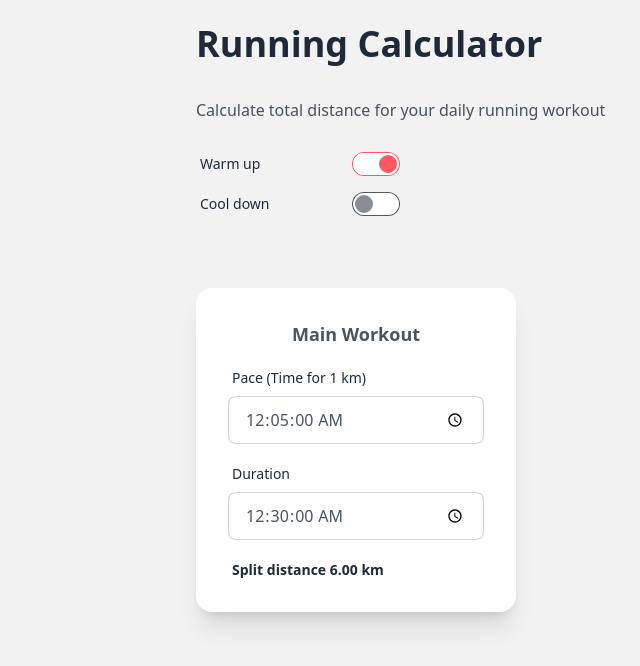
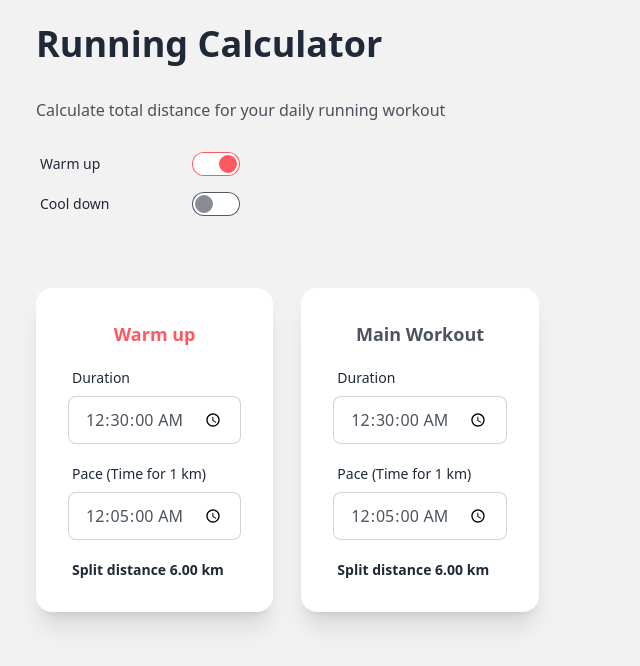
Before and after one commit to fabianschwab/runningCalculator, a SvelteKit app: page / in a window 1280 px wide. Both pictures are taken after a click on the label "Warm up". Shown: the top 666 px of the page, without its empty margins (220-860 px from the left). Built offline with nearby package versions, Linux system fonts and the light colour scheme.

Commit message:
general pace time component, warm up, cool down

```diff
--- /dev/null
+++ b/src/lib/components/PaceTime.svelte
@@ -0,0 +1,55 @@
+<script lang="ts">
+	import type { Snippet } from 'svelte';
+
+	let pace = $state('00:05:00');
+	let duration = $state('00:30:00');
+
+	let distance: number = $derived.by(() => {
+		let [paceHours, paceMinutes, paceSeconds] = pace.split(':').map(Number);
+		let [durationHours, durationMinutes, durationSeconds] = duration.split(':').map(Number);
+
+		let paceTime = paceHours * 3600 + paceMinutes * 60 + paceSeconds;
+		let durationTime = durationHours * 3600 + durationMinutes * 60 + durationSeconds;
+
+		return durationTime / paceTime;
+	});
+
+	type Props = {
+		children?: Snippet;
+	};
+
+	let { children }: Props = $props();
+</script>
+
+<div class="card max-w-xs bg-base-100 shadow-xl">
+	<div class="card-body inline-flex w-full flex-col gap-3">
+		<div class="w-full text-center text-lg font-bold">
+			{#if children}
+				{@render children()}
+			{:else}
+				Main Workout
+			{/if}
+		</div>
+		<label class="form-control w-full">
+			<div class="label">
+				<span class="label-text">Duration</span>
+			</div>
+			<input
+				step="1"
+				min="0"
+				bind:value={duration}
+				type="time"
+				class="input input-bordered w-full"
+			/>
+		</label>
+		<label class="form-control w-full">
+			<div class="label">
+				<span class="label-text">Pace (Time for 1 km)</span>
+			</div>
+			<input bind:value={pace} type="time" step="1" min="0" class="input input-bordered w-full" />
+		</label>
+		<div class="label-text ml-1 mt-2 font-semibold">
+			Split distance {distance.toFixed(2)} km
+		</div>
+	</div>
+</div>
--- a/src/routes/+layout.svelte
+++ b/src/routes/+layout.svelte
@@ -3,8 +3,6 @@
 	let { children } = $props();
 </script>
 
-<div class="prose m-auto max-w-md pt-6">
-	<h1>Running Calculator</h1>
-	<p>Calculate total distance for your daily running workout</p>
+<div class="prose m-auto max-w-3xl pt-6">
 	{@render children()}
 </div>
--- a/src/routes/+page.svelte
+++ b/src/routes/+page.svelte
@@ -1,21 +1,11 @@
 <script lang="ts">
-	let pace = $state('00:05:00');
-	let duration = $state('00:30:00');
-
-	let distance: number = $derived.by(() => {
-		let [paceHours, paceMinutes, paceSeconds] = pace.split(':').map(Number);
-		let [durationHours, durationMinutes, durationSeconds] = duration.split(':').map(Number);
-
-		let paceTime = paceHours * 3600 + paceMinutes * 60 + paceSeconds;
-		let durationTime = durationHours * 3600 + durationMinutes * 60 + durationSeconds;
-
-		return durationTime / paceTime;
-	});
-
+	import PaceTime from '$lib/components/PaceTime.svelte';
 	let enableWarmUp: boolean = $state(false);
 	let enableCoolDown: boolean = $state(false);
 </script>
 
+<h1>Running Calculator</h1>
+<p>Calculate total distance for your daily running workout</p>
 <div class="mb-16 flex flex-col">
 	<div class="form-control w-52">
 		<label class="label cursor-pointer">
@@ -30,30 +20,16 @@
 		</label>
 	</div>
 </div>
-
-<div class="card max-w-xs bg-base-100 shadow-xl">
-	<div class="card-body inline-flex w-full flex-col gap-3">
-		<div class="w-full text-center text-lg font-bold">Main Workout</div>
-		<label class="form-control w-full">
-			<div class="label">
-				<span class="label-text">Pace (Time for 1 km)</span>
-			</div>
-			<input bind:value={pace} type="time" step="1" min="0" class="input input-bordered w-full" />
-		</label>
-		<label class="form-control w-full">
-			<div class="label">
-				<span class="label-text">Duration</span>
-			</div>
-			<input
-				step="1"
-				min="0"
-				bind:value={duration}
-				type="time"
-				class="input input-bordered w-full"
-			/>
-		</label>
-		<div class="label-text ml-1 mt-2 font-semibold">
-			Split distance {distance.toFixed(2)} km
-		</div>
-	</div>
+<div class=" grid w-full grid-cols-3 gap-7">
+	{#if enableWarmUp}
+		<PaceTime>
+			<span class="text-error">Warm up</span>
+		</PaceTime>
+	{/if}
+	<PaceTime />
+	{#if enableCoolDown}
+		<PaceTime>
+			<span class="text-info">Cool down</span>
+		</PaceTime>
+	{/if}
 </div>
```
